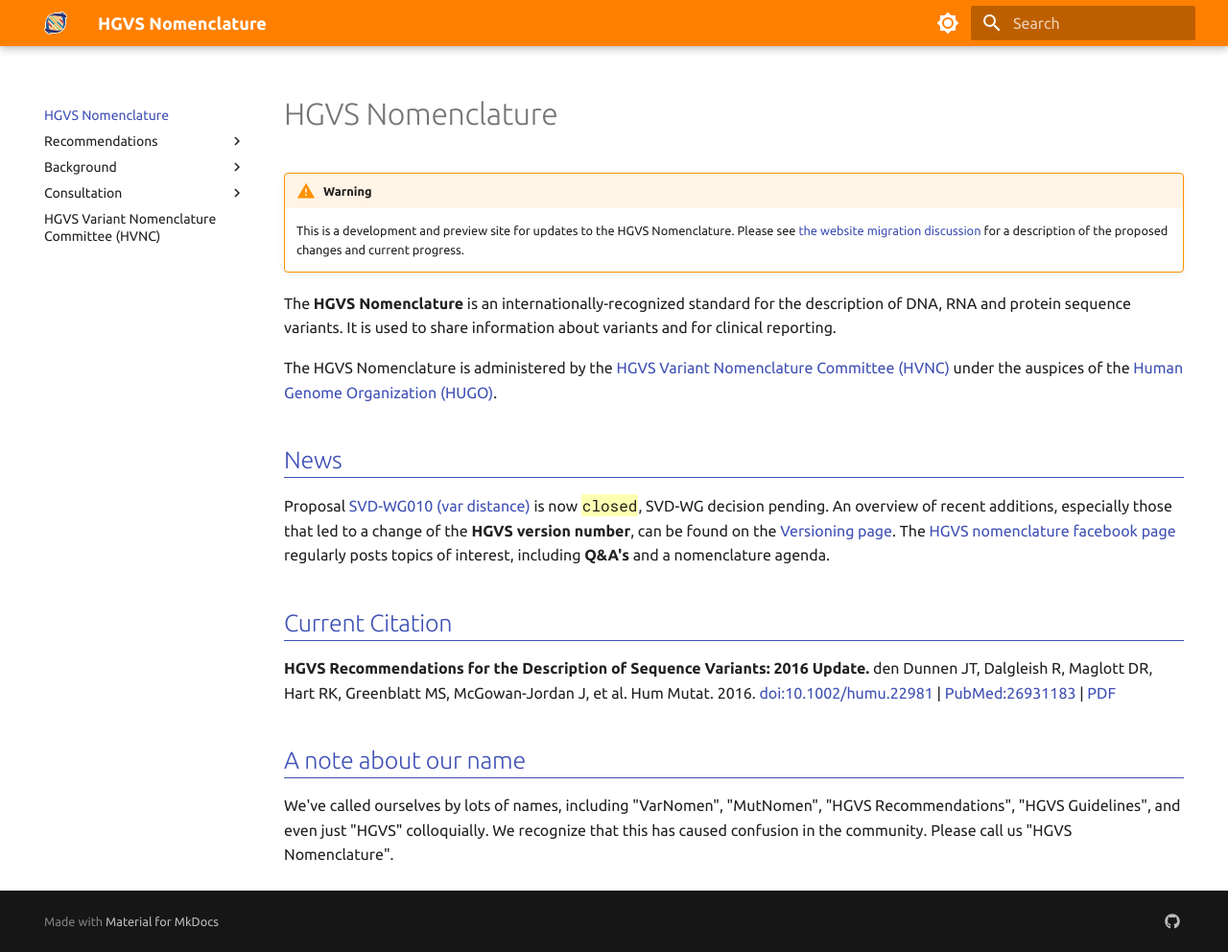
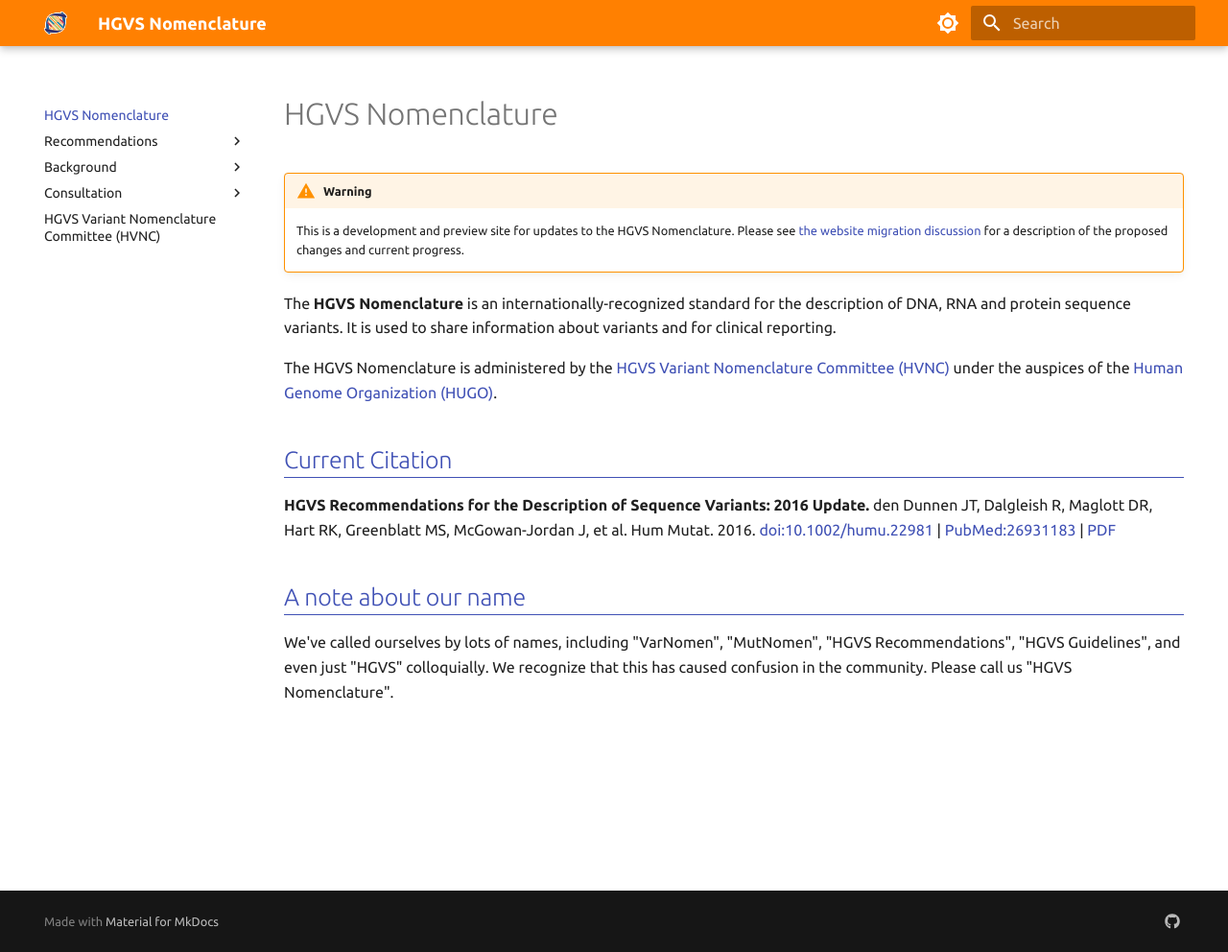
Before and after one commit to HGVSnomenclature/hgvs-nomenclature, an MkDocs documentation site: the page built from docs/index.md, in a window 1280 px wide and 992 px high. Shown: the whole window at 96% size. Built offline with MkDocs 1.6.1 and Material for MkDocs 9.7.7, drawn with Linux system fonts in a browser that asks for light colours.

Commit message:
remove old SVD-WG010 news

```diff
--- a/docs/index.md
+++ b/docs/index.md
@@ -10,10 +10,6 @@ The **HGVS Nomenclature** is an internationally-recognized standard for the desc
 
 The HGVS Nomenclature is administered by the [HGVS Variant Nomenclature Committee (HVNC)](hvnc.md) under the auspices of the [Human Genome Organization (HUGO)](https://hugo-int.org/).
 
-## News
-
-Proposal [SVD-WG010 (var distance)](consultation/SVD-WG010.md) is now <code class="spot1">closed</code>, SVD-WG decision pending. An overview of recent additions, especially those that led to a change of the **HGVS version number**, can be found on the [Versioning page](background/versioning.md). The [HGVS nomenclature facebook page](https://www.facebook.com/HGVSmutnomen) regularly posts topics of interest, including **Q&A's** and a nomenclature agenda.
-
 ## Current Citation
 
 **HGVS Recommendations for the Description of Sequence Variants: 2016 Update.** den Dunnen JT, Dalgleish R, Maglott DR, Hart RK, Greenblatt MS, McGowan-Jordan J, et al. Hum Mutat. 2016. [doi:10.1002/humu.22981](http://dx.doi.org/10.1002/humu.22981) | [PubMed:26931183](https://www.ncbi.nlm.nih.gov/pubmed/26931183) | [PDF](http://onlinelibrary.wiley.com/doi/10.1002/humu.22981/pdf)
```
